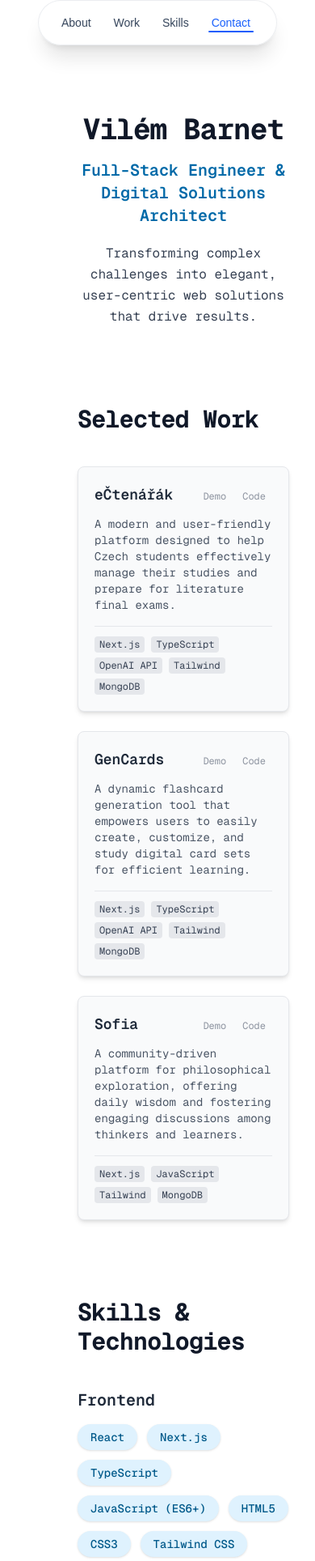
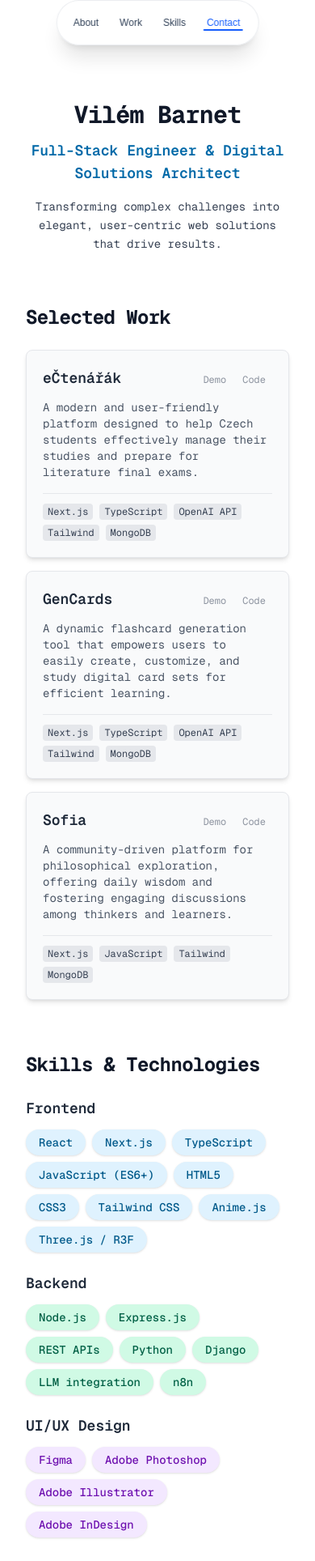
Before and after one commit to VilemB/vilembarnet, a Next.js app: page / in a window 390 px wide. Shown: the part 20-1948 px from the top of the page at 81% size. Built offline with nearby package versions, Linux system fonts and the light colour scheme.

Commit message:
Responsiveness

```diff
--- a/src/app/page.tsx
+++ b/src/app/page.tsx
@@ -331,30 +331,33 @@ export default function Home() {
         }`}
         style={{ visibility: pageContentVisible ? "visible" : "hidden" }}
       >
-        <main className="flex-grow container mx-auto px-4 py-16 md:px-6 md:py-24 space-y-24 md:space-y-32 z-10 relative pl-20">
+        <main className="flex-grow container mx-auto px-4 sm:px-6 py-12 sm:py-16 md:py-24 space-y-16 sm:space-y-20 md:space-y-32 z-10 relative">
           {/* Hero/Intro Section */}
           <section
             id="about"
-            className="flex flex-col items-start space-y-4 max-w-3xl mx-auto text-center sm:text-left"
+            className="flex flex-col items-start space-y-3 sm:space-y-4 max-w-3xl mx-auto text-center sm:text-left"
           >
-            <h1 className="text-4xl md:text-6xl font-bold tracking-tight text-gray-900 w-full">
+            <h1 className="text-3xl sm:text-4xl md:text-6xl font-bold tracking-tight text-gray-900 w-full">
               Vilém Barnet
             </h1>
-            <p className="text-xl md:text-2xl text-sky-700 font-semibold w-full">
+            <p className="text-lg sm:text-xl md:text-2xl text-sky-700 font-semibold w-full">
               Full-Stack Engineer & Digital Solutions Architect
             </p>
-            <p className="text-base md:text-lg text-gray-700 leading-relaxed mt-1 w-full">
+            <p className="text-sm sm:text-base md:text-lg text-gray-700 leading-relaxed mt-1 w-full">
               Transforming complex challenges into elegant, user-centric web
               solutions that drive results.
             </p>
           </section>
 
           {/* Work/Projects Section */}
-          <section id="work" className="space-y-10 max-w-3xl mx-auto">
-            <h2 className="text-3xl md:text-4xl font-bold tracking-tight mb-10 md:mb-12 text-gray-900">
+          <section
+            id="work"
+            className="space-y-6 sm:space-y-10 max-w-3xl mx-auto"
+          >
+            <h2 className="text-2xl sm:text-3xl md:text-4xl font-bold tracking-tight mb-6 sm:mb-10 md:mb-12 text-gray-900">
               Selected Work
             </h2>
-            <div className="grid grid-cols-1 md:grid-cols-2 gap-6 md:gap-8">
+            <div className="grid grid-cols-1 md:grid-cols-2 gap-4 sm:gap-6 md:gap-8">
               {projectsData.map((project, index) => (
                 <ProjectCard
                   key={index}
@@ -364,10 +367,9 @@ export default function Home() {
                   demoUrl={project.demoUrl}
                   codeUrl={project.codeUrl}
                   className={project.className}
-                  // Pass index to handlers and determine isHovering
                   onMouseEnter={(e) => handleCardMouseEnter(e, index)}
-                  onMouseLeave={(e) => handleCardMouseLeave(e)} // No index needed for leave if currentTarget is used
-                  onClick={(e) => handleCardClick(e)} // No index needed for click
+                  onMouseLeave={(e) => handleCardMouseLeave(e)}
+                  onClick={(e) => handleCardClick(e)}
                   isHovering={hoveredCardIndex === index}
                 />
               ))}
@@ -375,17 +377,20 @@ export default function Home() {
           </section>
 
           {/* Skills Section Updated */}
-          <section id="skills" className="space-y-10 max-w-3xl mx-auto">
-            <h2 className="text-3xl md:text-4xl font-bold tracking-tight text-gray-900">
+          <section
+            id="skills"
+            className="space-y-6 sm:space-y-10 max-w-3xl mx-auto"
+          >
+            <h2 className="text-2xl sm:text-3xl md:text-4xl font-bold tracking-tight text-gray-900">
               Skills & Technologies
             </h2>
-            <div className="space-y-8">
+            <div className="space-y-6 sm:space-y-8">
               {/* Frontend */}
               <div className="skill-category">
-                <h3 className="text-xl font-semibold text-gray-800 mb-4">
+                <h3 className="text-lg sm:text-xl font-semibold text-gray-800 mb-3 sm:mb-4">
                   Frontend
                 </h3>
-                <div className="flex flex-wrap gap-3">
+                <div className="flex flex-wrap gap-2 sm:gap-3">
                   {[
                     "React",
                     "Next.js",
@@ -407,10 +412,10 @@ export default function Home() {
               </div>
               {/* Backend */}
               <div className="skill-category">
-                <h3 className="text-xl font-semibold text-gray-800 mb-4">
+                <h3 className="text-lg sm:text-xl font-semibold text-gray-800 mb-3 sm:mb-4">
                   Backend
                 </h3>
-                <div className="flex flex-wrap gap-3">
+                <div className="flex flex-wrap gap-2 sm:gap-3">
                   {[
                     "Node.js",
                     "Express.js",
@@ -430,10 +435,10 @@ export default function Home() {
               </div>
               {/* UI/UX Design */}
               <div className="skill-category">
-                <h3 className="text-xl font-semibold text-gray-800 mb-4">
+                <h3 className="text-lg sm:text-xl font-semibold text-gray-800 mb-3 sm:mb-4">
                   UI/UX Design
                 </h3>
-                <div className="flex flex-wrap gap-3">
+                <div className="flex flex-wrap gap-2 sm:gap-3">
                   {uiUxSkillsData.map((skill) => (
                     <SkillTag
                       key={skill}
@@ -445,10 +450,10 @@ export default function Home() {
               </div>
               {/* Databases */}
               <div className="skill-category">
-                <h3 className="text-xl font-semibold text-gray-800 mb-4">
+                <h3 className="text-lg sm:text-xl font-semibold text-gray-800 mb-3 sm:mb-4">
                   Databases
                 </h3>
-                <div className="flex flex-wrap gap-3">
+                <div className="flex flex-wrap gap-2 sm:gap-3">
                   {["MongoDB", "MySQL", "SQL"].map((skill) => (
                     <SkillTag
                       key={skill}
@@ -460,10 +465,10 @@ export default function Home() {
               </div>
               {/* Tools & Other */}
               <div className="skill-category">
-                <h3 className="text-xl font-semibold text-gray-800 mb-4">
+                <h3 className="text-lg sm:text-xl font-semibold text-gray-800 mb-3 sm:mb-4">
                   Tools & Other
                 </h3>
-                <div className="flex flex-wrap gap-3">
+                <div className="flex flex-wrap gap-2 sm:gap-3">
                   {["Git & GitHub", "VS Code", "npm / yarn", "Vercel"].map(
                     (skill) => (
                       <SkillTag
@@ -477,10 +482,10 @@ export default function Home() {
               </div>
               {/* Languages */}
               <div className="skill-category">
-                <h3 className="text-xl font-semibold text-gray-800 mb-4">
+                <h3 className="text-lg sm:text-xl font-semibold text-gray-800 mb-3 sm:mb-4">
                   Languages
                 </h3>
-                <div className="flex flex-wrap gap-4">
+                <div className="flex flex-wrap gap-2 sm:gap-4">
                   {languageSkillsData.map((skill) => (
                     <LanguageSkillTag
                       key={skill.name}
@@ -494,11 +499,14 @@ export default function Home() {
           </section>
 
           {/* Contact Section */}
-          <section id="contact" className="space-y-8 max-w-3xl mx-auto">
-            <h2 className="text-3xl md:text-4xl font-bold tracking-tight text-gray-900">
+          <section
+            id="contact"
+            className="space-y-6 sm:space-y-8 max-w-3xl mx-auto"
+          >
+            <h2 className="text-2xl sm:text-3xl md:text-4xl font-bold tracking-tight text-gray-900">
               Get In Touch
             </h2>
-            <p className="text-gray-700 leading-relaxed max-w-xl mx-auto sm:mx-0">
+            <p className="text-sm sm:text-base text-gray-700 leading-relaxed max-w-xl mx-auto sm:mx-0">
               I&apos;m actively looking for new opportunities and collaborations
               where I can contribute to meaningful projects. Whether you have a
               specific project in mind, want to discuss potential roles, or just
@@ -507,25 +515,25 @@ export default function Home() {
             <div className="pt-2">
               <Button
                 size="lg"
-                className="group bg-gray-800 hover:bg-sky-700 text-white font-semibold shadow-md hover:shadow-lg transition-all duration-300 ease-in-out transform hover:-translate-y-1"
+                className="group bg-gray-800 hover:bg-sky-700 text-white font-semibold shadow-md hover:shadow-lg transition-all duration-300 ease-in-out transform hover:-translate-y-1 w-full sm:w-auto"
                 onMouseEnter={handleButtonMouseEnter}
                 onMouseLeave={handleButtonMouseLeave}
                 asChild
               >
                 <a
                   href="mailto:your-email@example.com"
-                  className="flex items-center"
+                  className="flex items-center justify-center sm:justify-start"
                 >
                   <Mail className="mr-2 h-5 w-5 transition-transform duration-300 ease-in-out group-hover:rotate-[360deg]" />
                   Let&apos;s Connect
                 </a>
               </Button>
             </div>
-            <div className="pt-8">
-              <p className="text-base text-gray-600 mb-4">
+            <div className="pt-6 sm:pt-8">
+              <p className="text-sm sm:text-base text-gray-600 mb-3 sm:mb-4">
                 You can also find me on:
               </p>
-              <div className="flex space-x-8 text-gray-600">
+              <div className="flex justify-center sm:justify-start space-x-6 sm:space-x-8 text-gray-600">
                 <a
                   href="https://github.com/vilemb"
                   target="_blank"
@@ -535,7 +543,7 @@ export default function Home() {
                   onMouseEnter={handleIconMouseEnter}
                   onMouseLeave={handleIconMouseLeave}
                 >
-                  <GithubIcon size={28} />
+                  <GithubIcon size={24} className="sm:w-7 sm:h-7" />
                 </a>
                 <a
                   href="https://x.com/barnetvilem"
@@ -546,7 +554,7 @@ export default function Home() {
                   onMouseEnter={handleIconMouseEnter}
                   onMouseLeave={handleIconMouseLeave}
                 >
-                  <TwitterIcon size={28} />
+                  <TwitterIcon size={24} className="sm:w-7 sm:h-7" />
                 </a>
                 <a
                   href="https://www.linkedin.com/in/vil%C3%A9m-barnet-497003365/"
@@ -557,7 +565,7 @@ export default function Home() {
                   onMouseEnter={handleIconMouseEnter}
                   onMouseLeave={handleIconMouseLeave}
                 >
-                  <LinkedinIcon size={28} />
+                  <LinkedinIcon size={24} className="sm:w-7 sm:h-7" />
                 </a>
               </div>
             </div>
--- a/src/components/LazyCursor.tsx
+++ b/src/components/LazyCursor.tsx
@@ -1,6 +1,6 @@
 "use client";
 
-import React, { useEffect, useRef } from "react";
+import React, { useEffect, useRef, useState } from "react";
 
 interface LazyCursorProps {
   isHovering: boolean;
@@ -11,12 +11,29 @@ const LazyCursor: React.FC<LazyCursorProps> = ({ isHovering }) => {
   const mousePosition = useRef({ x: 0, y: 0 });
   const delayedMousePosition = useRef({ x: 0, y: 0 });
   const animationFrameId = useRef<number | null>(null);
+  const [isSmallDevice, setIsSmallDevice] = useState(false);
 
   const lerp = (start: number, end: number, amount: number): number => {
     return (1 - amount) * start + amount * end;
   };
 
   useEffect(() => {
+    // Check if device is small (mobile/tablet)
+    const checkDeviceSize = () => {
+      setIsSmallDevice(window.innerWidth <= 768);
+    };
+
+    checkDeviceSize();
+    window.addEventListener("resize", checkDeviceSize);
+
+    return () => {
+      window.removeEventListener("resize", checkDeviceSize);
+    };
+  }, []);
+
+  useEffect(() => {
+    if (isSmallDevice) return; // Don't add cursor effects on small devices
+
     const handleMouseMove = (event: MouseEvent) => {
       mousePosition.current = { x: event.clientX, y: event.clientY };
     };
@@ -28,12 +45,12 @@ const LazyCursor: React.FC<LazyCursorProps> = ({ isHovering }) => {
         delayedMousePosition.current.x = lerp(
           delayedMousePosition.current.x,
           mousePosition.current.x,
-          0.125 // Adjusted for less laziness (was 0.075)
+          0.125
         );
         delayedMousePosition.current.y = lerp(
           delayedMousePosition.current.y,
           mousePosition.current.y,
-          0.125 // Adjusted for less laziness (was 0.075)
+          0.125
         );
 
         cursorRef.current.style.transform = `translate3d(${
@@ -51,7 +68,9 @@ const LazyCursor: React.FC<LazyCursorProps> = ({ isHovering }) => {
         cancelAnimationFrame(animationFrameId.current);
       }
     };
-  }, [isHovering]);
+  }, [isHovering, isSmallDevice]);
+
+  if (isSmallDevice) return null; // Don't render cursor on small devices
 
   return (
     <div
--- a/src/components/Navbar.tsx
+++ b/src/components/Navbar.tsx
@@ -194,7 +194,6 @@ export default function Navbar() {
 
   const baseLinkClasses =
     "px-3 py-2 text-sm transition-colors duration-200 ease-out rounded-md";
-  const navLinkClasses = `${baseLinkClasses} text-slate-700 hover:text-blue-600`;
   const activeNavLinkTextClass = "!text-blue-600 font-medium";
 
   const trulyShrunkFinal = isShrunkByScroll && !isHovered;
@@ -205,7 +204,8 @@ export default function Navbar() {
                  bg-white/90 backdrop-blur-md
                  rounded-full shadow-xl border border-gray-200/75
                  transition-all duration-300 ease-in-out
-                 ${trulyShrunkFinal ? "w-48 h-2" : "w-auto h-14"}`}
+                 ${trulyShrunkFinal ? "w-48 h-2" : "w-auto h-14"}
+                 max-w-[95vw] sm:max-w-none`}
       onMouseEnter={() => setIsHovered(true)}
       onMouseLeave={() => setIsHovered(false)}
     >
@@ -215,15 +215,14 @@ export default function Navbar() {
                       ${
                         trulyShrunkFinal
                           ? "px-1 overflow-hidden"
-                          : "px-4 sm:px-6"
+                          : "px-2 sm:px-4 md:px-6"
                       }`}
       >
         <div
-          ref={navLinksContainerRef} // Ref is still useful for underline calculation if needed, even if children are conditional
-          className={`flex items-center space-x-1 sm:space-x-2 relative transition-opacity duration-200 ease-in-out ${
+          ref={navLinksContainerRef}
+          className={`flex items-center space-x-0.5 sm:space-x-1 md:space-x-2 relative transition-opacity duration-200 ease-in-out ${
             trulyShrunkFinal ? "opacity-0" : "opacity-100"
           }`}
-          // Added opacity transition to the container for any brief moment before children are removed/added
         >
           {!trulyShrunkFinal &&
             navigationLinks.map((link) => (
@@ -231,7 +230,7 @@ export default function Navbar() {
                 key={link.id}
                 href={`#${link.id}`}
                 onClick={(e) => handleLinkClick(e, link.id)}
-                className={`${navLinkClasses} ${
+                className={`${baseLinkClasses} text-slate-700 hover:text-blue-600 text-xs sm:text-sm ${
                   activeSection === link.id ? activeNavLinkTextClass : ""
                 }`}
                 aria-current={activeSection === link.id ? "page" : undefined}
```
